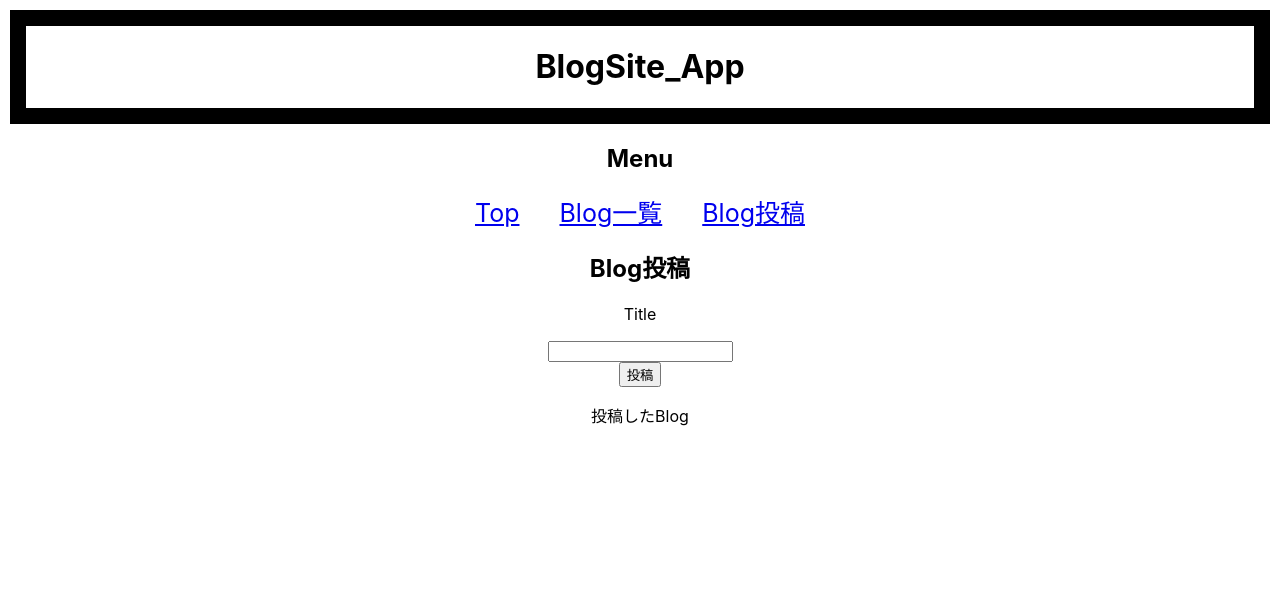
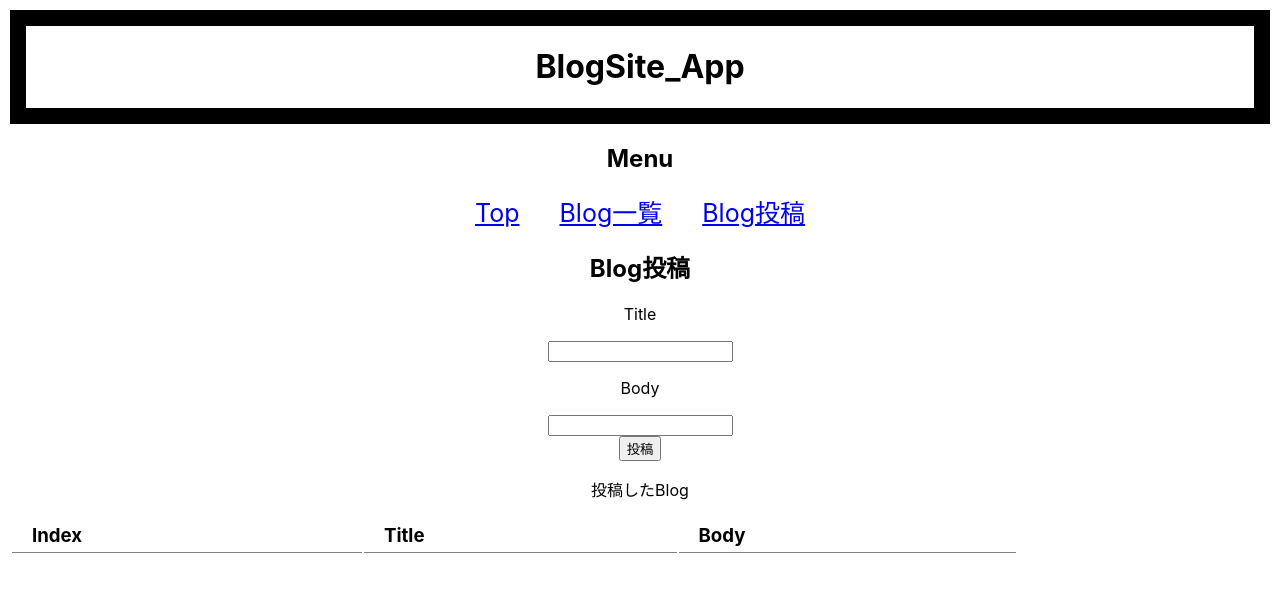
Before and after one commit to suguru-3u/reactStudyProject, a React (Create React App) app: page /blogadd in a window 1280 px wide. Shown: the top 592 px of the page. Built offline with nearby package versions, Linux system fonts and the light colour scheme.

Commit message:
Update MainBlogAdd.js

```diff
--- a/src/Main/MainBlogAdd.js
+++ b/src/Main/MainBlogAdd.js
@@ -23,15 +23,12 @@ class MainBlogAdd extends Component{
             body: ""
         };
         this.doChange = this.doChange.bind(this);
-        this.doAction = this.doChange.bind(this);
-        // this.blogindex = this.blogindex.bind(this);
+        this.doAction = this.doAction.bind(this);
+        this.blogindex = this.blogindex.bind(this);
     }
 
     doChange(event){
-        // this.setState({[event.target.name]:event.target.value});
-        this.setState({
-            title : event.target.value
-        });
+        this.setState({[event.target.name]:event.target.value});
     }
 
     doAction(event){
@@ -41,32 +38,32 @@ class MainBlogAdd extends Component{
                 ...this.state.datas,
                 {
                     title:this.state.title,
-                    // body:this.state.body
+                    body:this.state.body
                 }
             ],
             title:"",
-            // body:""
+            body:""
         });
 
     }
 
-    // blogindex(){
-    //     const dataBlog = this.state.datas.map((value,index) =>
-    //         <tr key={index}><th>{index + 1}</th><th>{value.title}</th><th>{value.body}</th></tr>
-    //     );
-    //     return(
-    //         <table style={this.tableStyle}>
-    //             <thead>
-    //                 <tr>
-    //                     <th>Index</th><th>Title</th><th>Body</th>
-    //                 </tr>
-    //             </thead>
-    //             <tbody>
-    //                 {dataBlog}
-    //             </tbody>
-    //         </table>
-    //     )
-    // }
+    blogindex(){
+        const dataBlog = this.state.datas.map((value,index) =>
+            <tr key={index}><th>{index + 1}</th><th>{value.title}</th><th>{value.body}</th></tr>
+        );
+        return(
+            <table style={this.tableStyle}>
+                <thead>
+                    <tr>
+                        <th>Index</th><th>Title</th><th>Body</th>
+                    </tr>
+                </thead>
+                <tbody>
+                    {dataBlog}
+                </tbody>
+            </table>
+        )
+    }
 
     render(){
         return(
@@ -75,19 +72,13 @@ class MainBlogAdd extends Component{
                     <form onSubmit={this.doAction} >
                         <p>Title</p>
                         <input type="text" name="title"  onChange={this.doChange} value={this.state.title} />
-                        {/* <p>Body</p>
-                        <input type="text" name="body"  onChange={this.doChange} value={this.state.body} /> */}
+                        <p>Body</p>
+                        <input type="text" name="body"  onChange={this.doChange} value={this.state.body} />
                         <br />
                         <input type="submit" value="投稿"/>
                     </form>
                 <p>投稿したBlog</p>
-                {/* {this.blogindex()} */}
-                {/* {this.state.datas.map((l)=>(
-                <div key={l.title}>
-                    <p>title:{l.title}</p>
-                    <p>body:{l.body}</p>
-                </div>         */}
-                {/* ))} */}
+                {this.blogindex()}
             </div>
         );
     };
```
